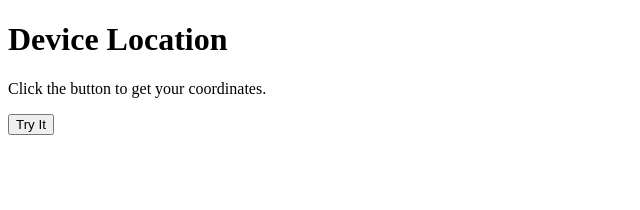
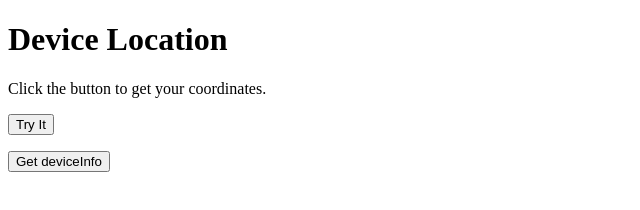
Before and after one commit to DigitalDowntime/water-fountains, a plain HTML site: page client/index.html in a window 1280 px wide. Shown: the whole page, without its empty margins (0-640 px from the left). Drawn offline with Linux system fonts and the light colour scheme.

Commit message:
test: getting device info across devices

```diff
--- a/client/index.html
+++ b/client/index.html
@@ -12,5 +12,8 @@
     <button onclick="getLocation()">Try It</button>
     <p id="latitude"></p>
     <p id="longitude"></p>
+
+    <button onclick="getWeight()">Get deviceInfo</button>
+    <p id="deviceInfo"></p>
 </body>
 </html>
--- a/client/main.js
+++ b/client/main.js
@@ -24,3 +24,22 @@ function showPosition(position) {
     document.getElementById("latitude").innerHTML = `Latitude: ${latitude}`;
     document.getElementById("longitude").innerHTML = `Longitude: ${longitude}`;
 }
+
+// Older devices and laptops have worse accuracy, so their locations need to have a
+// lower weight when considering where their device says a water fountain's location is.
+// This info could be seen by looking at mobile, model, platform, and platform version.
+// This function gets the user's device info and returns a weight based on that info.
+function getWeight() {
+    // Get device info
+    let deviceInfo = navigator.userAgent;
+    // Display device info in HTML
+    document.getElementById("deviceInfo").innerHTML = `Device Info: ${deviceInfo}`;
+
+    // If the device is a mobile device, return a weight of 1
+    if (deviceInfo.includes("Mobile")) {
+        return 1;
+    } else {
+        // If the device is not a mobile device, return a weight of 0.5
+        return 0.5;
+    }
+}
```
